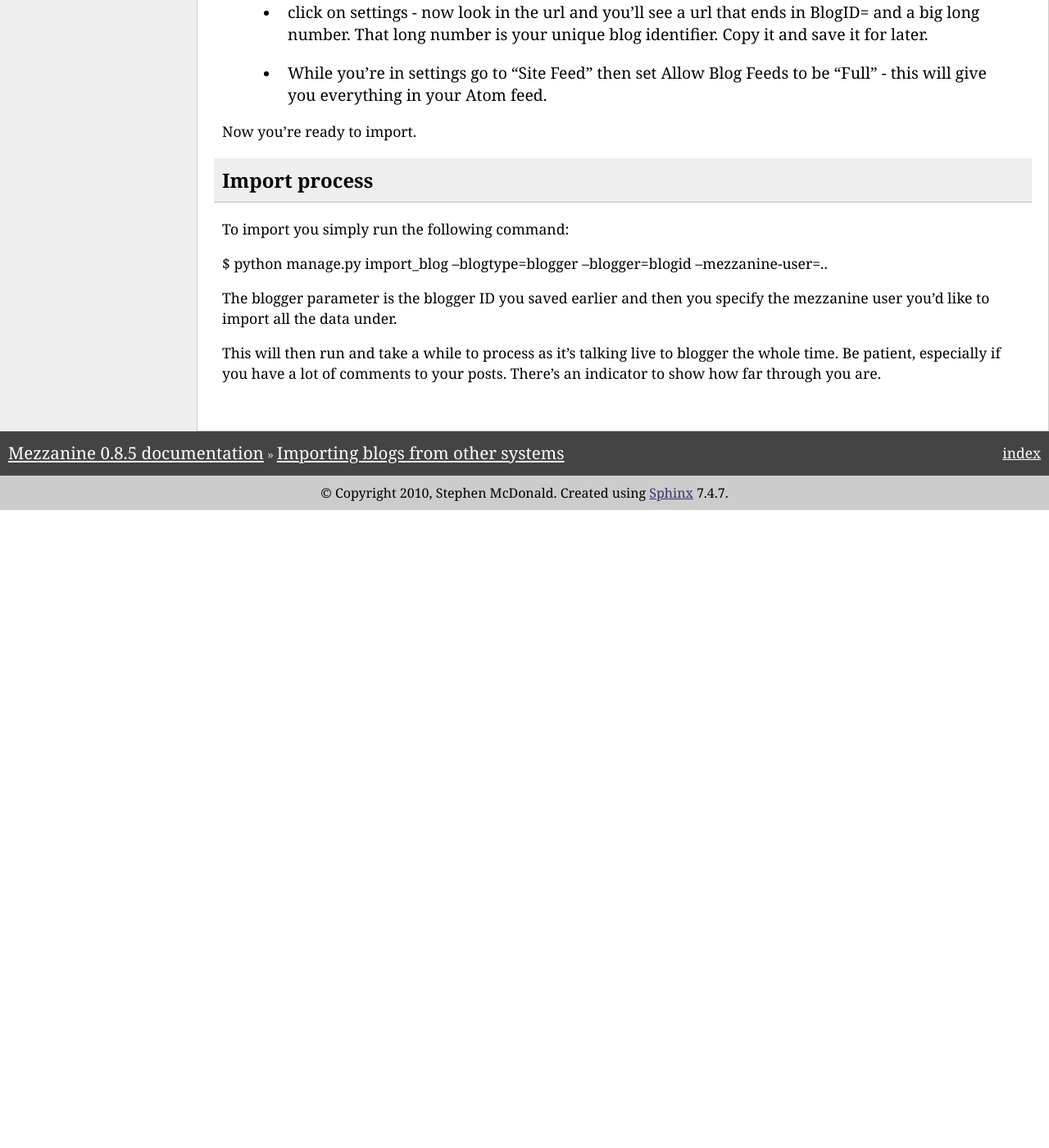
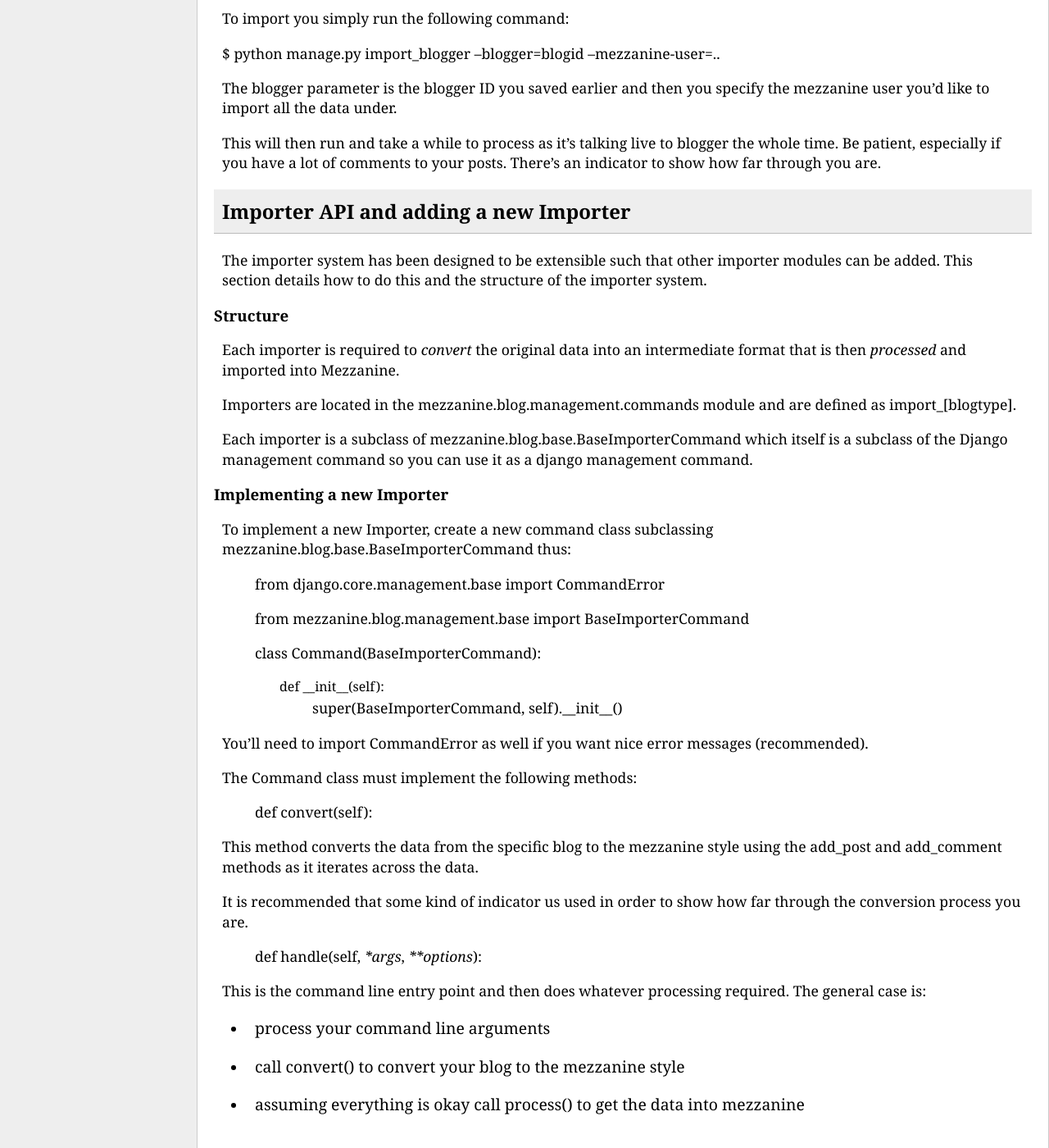
Before and after one commit to stephenmcd/mezzanine, a Sphinx documentation site: the page built from docs/blog-importing.rst, in a window 1280 px wide and 1400 px high, scrolled down 2274 px. Shown: the whole window at 82% size. Built offline with Sphinx 7.4.7, drawn with Linux system fonts in a browser that asks for light colours; before the commit the page ends 2896 px from its top, so only the background shows below that; some of the changed text lies outside the part shown.

Commit message:
Modification to the docs in order to update the new structure of the commands and also how to implement a new importer class

```diff
--- a/docs/blog-importing.rst
+++ b/docs/blog-importing.rst
@@ -2,104 +2,76 @@
 Importing blogs from other systems
 ==================================
 
-Mezzanine has the ability to import blog posts from other systems. Presently
-there is support for WordPress and Blogger with experimental (partial) support
+Mezzanine has the ability to import blog posts from other systems. Presently there is support for WordPress and Blogger with experimental (partial) support
 Tumblr and standard RSS feeds.
 
-Importing a blog from another platform is done using the mezzanine import_blog
-management command using the following general style:
+Importing a blog from another platform is done using the relevant mezzanine import_blog command. There is one for each type of supported blog type.
 
-    $ python manage.py import_blog --blogtype=type --mezzanine_user=name [options]
+    $ python manage.py import_[blogtype] --mezzanine_user=name [options]
 
 For information about all the parameters that the command can take run the
 following in your project directory:
 
-    $ python manage.py import_blog --help
+    $ python manage.py import_[blogtype] --help
 
 Notes and known issues
 ======================
 
-The system has been designed in this iteration to simply use one management
-command. This may be split into individual commands at a later stage. This means
-there are lots of parameters for import_blog. If you get the help message it has
-specific examples for the different types of importation.
+Each blog type uses it's own specific command in order to keep the import style simple and not drown the user in a lot of arguments.
 
-There is a known issue around to do with some formatting losses - specifically
-the instance where a heading of some sort is followed by a paragraph tag or
-another block HTML element that is not typically enclosed with a <P> tag is
-followed by a paragraph. This is depends heavily on the originating platform
-as to how it encodes the blog body copy. The import processor gets about 90%
-correct but you may need to do some quick clean up afterwards.
+There is a known issue around to do with some formatting losses - specifically the instance where a heading of some sort is followed by a paragraph tag or another block HTML element that is not typically enclosed with a <P> tag is followed by a paragraph. This is depends heavily on the originating platform as to how it encodes the blog body copy. The import processor gets about 90%  correct but you may need to do some quick clean up afterwards.
 
-Generally speaking you shouldn't be able to import your data twice. There is a
-check in place to do a create or update on both comments and posts as they are
-processed so even if you do it a couple of times you should only end up with
-the same amount of both. However if you have changed any data this will be
-overwritten.
+Generally speaking you shouldn't be able to import your data twice. There is a check in place to do a create or update on both comments and posts as they are processed so even if you do it a couple of times you should only end up with the same amount of both. However if you have changed any data this will be overwritten.
 
-========================
 Importing from Wordpress
 ========================
 
-It is faster to import directly from your filesystem if you can (especially if
-you have a large blog with lots of comments).
+It is faster to import directly from your filesystem if you can (especially if you have a large blog with lots of comments).
 
 Dependencies and pre-requisites
-===============================
+-------------------------------
 
-You will need to install Mark Pilgrim's feedparser library. This can be done
-as simply as:
+You will need to install Mark Pilgrim's feedparser library. This can be done as simply as:
 
     $ easy_install feedparser
 
 Similarly you can get the source and just drop it on your path somewhere.
 
-Once complete you will need to export your Wordpress data ready for import. When
-you have exported this you can either save it down to your local filesystem
-(preferred option as it will be a lot quicker) or place it on a public server
-in order to process (often the case if you are working on two live servers).
+Once complete you will need to export your Wordpress data ready for import. When you have exported this you can either save it down to your local filesystem (preferred option as it will be a lot quicker) or place it on a public server in order to process (often the case if you are working on two live servers).
 
-To export your Wordpress data, login to your Wordpress instance and go to
-Settings -> Export
+To export your Wordpress data, login to your Wordpress instance and go to Settings -> Export
 
-Select your filters if you want, but specifically posts will only be processed
-(no pages as yet) and set to published only.
+Select your filters if you want, but specifically posts will only be processed (no pages as yet) and set to published only.
 
 Once you have your export file have your path or URL to the export file handy.
 
 Import process
-==============
+--------------
 
 Once you have your export file import is as simple as running:
 
-$ python manage.py import_blog --blogtype=wordpress --url=[path|url] --mezzanine-user=..
+$ python manage.py import_wordpress --url=[path|url] --mezzanine-user=..
 
-The url parameter can also be a file system path but it must go from the system
-root and the mezzanine-user parameter is the user you wish to import under.
+The url parameter can also be a file system path but it must go from the system root and the mezzanine-user parameter is the user you wish to import under.
 
 The process will run, indicating how far through it you are.
 
-======================
 Importing from Blogger
 ======================
 
 The Blogger import currently has one known limitation which is there is a
-maximum of 500 blogs or 500 comments per blog that can be imported. If you have
-more than this it will truncate the feed. The import will still run however.
+maximum of 500 blogs or 500 comments per blog that can be imported. If you have more than this it will truncate the feed. The import will still run however.
 
 Dependencies and pre-requisites
-===============================
+-------------------------------
 
-The blogger import utilises the Google Data library extensively. This must be
-installed before importing. To do this simply:
+The blogger import utilises the Google Data library extensively. This must be installed before importing. To do this simply:
 
     $ easy_install gdata
 
-If you don't want it in your packages just ensure it is on your path. You can
-get the source from: http://code.google.com/p/gdata-python-client/
+If you don't want it in your packages just ensure it is on your path. You can get the source from: http://code.google.com/p/gdata-python-client/
 
-To import your blogger blog you need to enable one thing on your account and
-to get one piece of data as follows:
+To import your blogger blog you need to enable one thing on your account and to get one piece of data as follows:
 
     * log into your blogger account that you wish to import
     * click on settings - now look in the url and you'll see a url that ends in BlogID= and a big long number. That long number is your unique blog identifier. Copy it and save it for later.
@@ -108,15 +80,58 @@
 Now you're ready to import.
 
 Import process
-==============
+--------------
 
 To import you simply run the following command:
 
-$ python manage.py import_blog --blogtype=blogger --blogger=blogid --mezzanine-user=..
+$ python manage.py import_blogger --blogger=blogid --mezzanine-user=..
 
-The blogger parameter is the blogger ID you saved earlier and then you specify
-the mezzanine user you'd like to import all the data under.
+The blogger parameter is the blogger ID you saved earlier and then you specify the mezzanine user you'd like to import all the data under.
 
-This will then run and take a while to process as it's talking live to blogger
-the whole time. Be patient, especially if you have a lot of comments to your
-posts. There's an indicator to show how far through you are.
+This will then run and take a while to process as it's talking live to blogger the whole time. Be patient, especially if you have a lot of comments to your posts. There's an indicator to show how far through you are.
+
+Importer API and adding a new Importer
+======================================
+
+The importer system has been designed to be extensible such that other importer modules can be added. This section details how to do this and the structure of the importer system.
+
+Structure
+---------
+
+Each importer is required to *convert* the original data into an intermediate format that is then *processed* and imported into Mezzanine.
+
+Importers are located in the mezzanine.blog.management.commands module and are defined as import_[blogtype].
+
+Each importer is a subclass of mezzanine.blog.base.BaseImporterCommand which itself is a subclass of the Django management command so you can use it as a django management command.
+
+Implementing a new Importer
+---------------------------
+
+To implement a new Importer, create a new command class subclassing mezzanine.blog.base.BaseImporterCommand thus:
+
+    from django.core.management.base import CommandError
+
+    from mezzanine.blog.management.base import BaseImporterCommand
+
+    class Command(BaseImporterCommand):
+
+        def __init__(self):
+            super(BaseImporterCommand, self).__init__()
+
+You'll need to import CommandError as well if you want nice error messages (recommended).
+
+The Command class must implement the following methods:
+
+    def convert(self):
+
+This method converts the data from the specific blog to the mezzanine style using the add_post and add_comment methods as it iterates across the data.
+
+It is recommended that some kind of indicator us used in order to show how far through the conversion process you are.
+
+    def handle(self, `*args`, `**options`):
+
+This is the command line entry point and then does whatever processing required. The general case is:
+
+* process your command line arguments
+* call convert() to convert your blog to the mezzanine style
+* assuming everything is okay call process() to get the data into mezzanine
```
